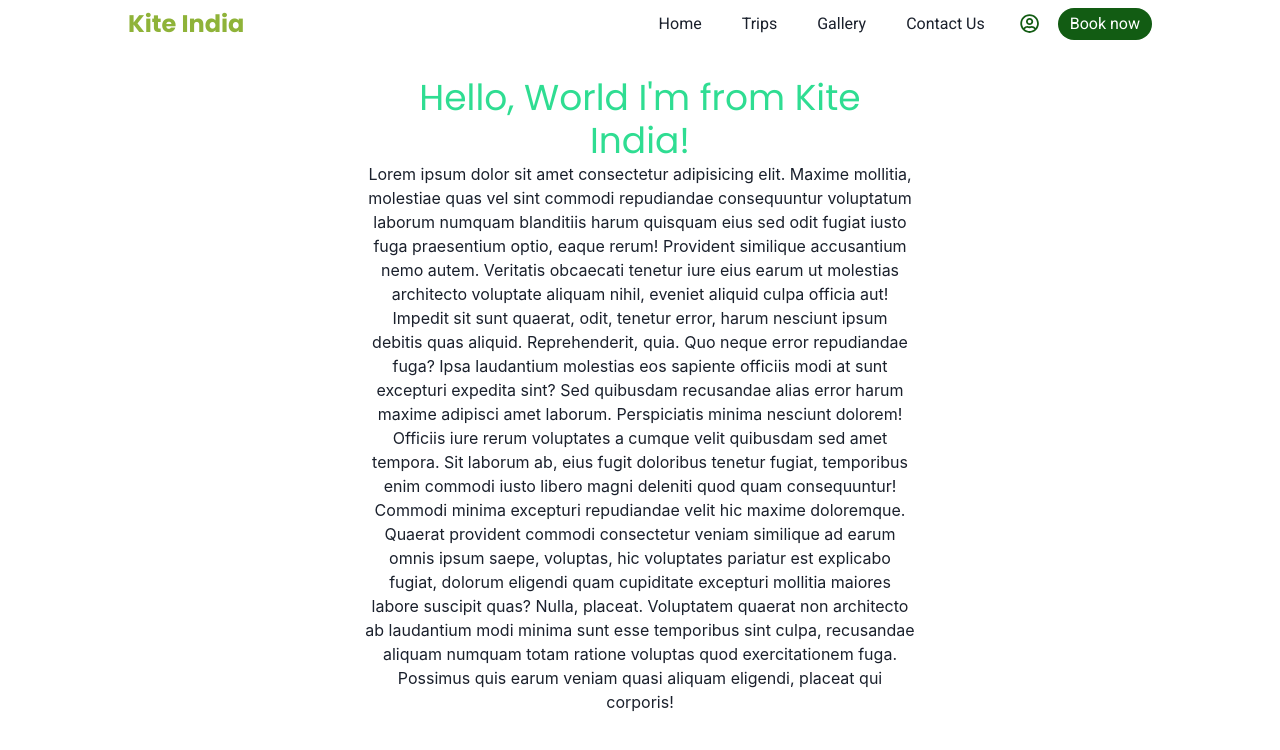
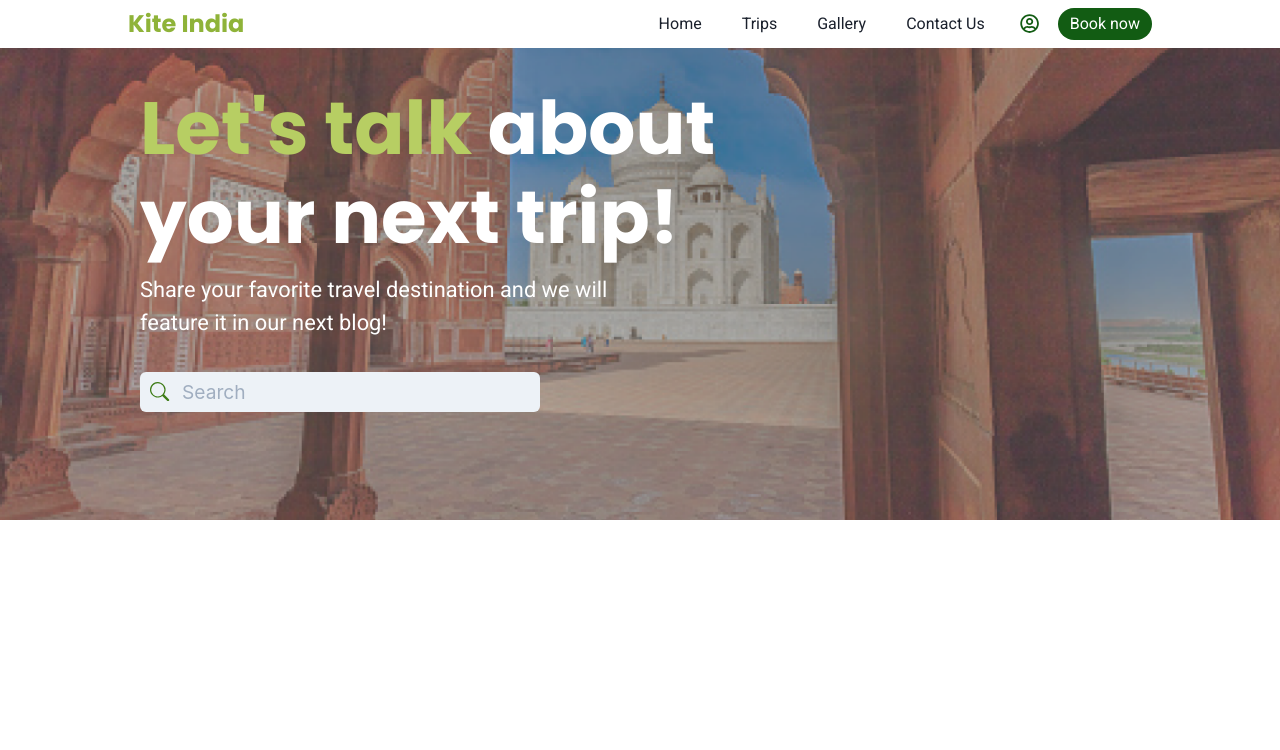
Before and after one commit to kite-india/Kite_Website, a Next.js app: page / in a window 1280 px wide. Shown: the top 750 px of the page. Built offline with nearby package versions, Linux system fonts and the light colour scheme.

Commit message:
Hero Section Done

```diff
--- a/components/Navbar.jsx
+++ b/components/Navbar.jsx
@@ -48,8 +48,8 @@ const BookBtn = () => (
   </Button>
 )
 
-const LinkItem = ({ href, children, key }) => (
-  <NextLink href={href} key={key}>
+const LinkItem = ({ href, children }) => (
+  <NextLink href={href}>
     <Link
       fontSize="16px"
       fontFamily="'Roboto'"
@@ -70,9 +70,10 @@ const Navbar = () => {
       align="center"
       position="fixed"
       w="100%"
-      bg="rgba(255,255,255,0.8)"
+      bg="rgba(255,255,255,1)"
       backdropFilter="saturate(180%) blur(5px)"
       mb={4}
+      zIndex={100}
     >
       <Flex justifyContent="center" alignItems="center">
         <Heading as="h4" fontSize="24px" color="navbarLogo">
--- /dev/null
+++ b/components/sections/hero-section.jsx
@@ -0,0 +1,78 @@
+import React from 'react'
+import Image from 'next/image'
+import {
+  Box,
+  Text,
+  Heading,
+  chakra,
+  Input,
+  InputGroup,
+  InputLeftElement
+} from '@chakra-ui/react'
+import Section from '../Section'
+import img1 from '../../images/hero.png'
+import { BsSearch } from 'react-icons/bs'
+
+const ChakraImage = chakra(Image)
+
+const HeroSection = () => {
+  return (
+    <Box
+      w="100vw"
+      h={{ base: '85vh', md: '65vh' }}
+      display="flex"
+      alignItems="center"
+      justifyContent={{ base: 'center', md: 'flex-start' }}
+      pt={{ base: 3, md: 0 }}
+    >
+      <ChakraImage
+        src={img1}
+        alt="hero"
+        layout="fill"
+        objectFit="cover"
+        quality={100}
+        zIndex={0}
+      />
+      <Box
+        mt={{ base: 16, md: 0 }}
+        position="absolute"
+        zIndex={10}
+        w="100vw"
+        px={{ base: '3', md: '8.75rem' }}
+      >
+        <Section delay={0.2}>
+          <Heading fontSize="4.625rem" color="white">
+            <Text as="span" color="#B7CE63">
+              Let&apos;s talk{' '}
+            </Text>
+            about
+            <br /> your next trip!
+          </Heading>
+          <Text
+            w={{ md: '31.56rem' }}
+            fontSize="1.365rem"
+            color="white"
+            fontFamily="'Roboto'"
+            mt={3}
+          >
+            Share your favorite travel destination and we will feature it in our
+            next blog!
+          </Text>
+          <InputGroup w={{ md: '25rem' }} mt={8}>
+            <InputLeftElement pointerEvents="none">
+              <BsSearch color="#3E7C17" fontSize="1.2rem" />
+            </InputLeftElement>
+            <Input
+              placeholder="Search"
+              variant="filled"
+              fontSize="1.2rem"
+              color="#434343"
+            />
+          </InputGroup>
+        </Section>
+      </Box>
+    </Box>
+  )
+}
+
+export default HeroSection
--- a/pages/index.js
+++ b/pages/index.js
@@ -1,47 +1,14 @@
 import React from 'react'
 import { Box, Heading, Text, Container } from '@chakra-ui/react'
 import { Navbar, Section } from '../components'
+import HeroSection from '../components/sections/hero-section'
 
 const Page = () => {
   return (
-    <>
+    <div>
       <Navbar />
-      <Container as="main" id="home" pt={16}>
-        <Section delay={0.2}>
-          <Box borderRadius="lg" p={3} mb={6} align="center">
-            <Heading as="h2" color={'color3'} fontWeight="normal">
-              Hello, World I&apos;m from Kite India!
-            </Heading>
-            <Text>
-              Lorem ipsum dolor sit amet consectetur adipisicing elit. Maxime
-              mollitia, molestiae quas vel sint commodi repudiandae consequuntur
-              voluptatum laborum numquam blanditiis harum quisquam eius sed odit
-              fugiat iusto fuga praesentium optio, eaque rerum! Provident
-              similique accusantium nemo autem. Veritatis obcaecati tenetur iure
-              eius earum ut molestias architecto voluptate aliquam nihil,
-              eveniet aliquid culpa officia aut! Impedit sit sunt quaerat, odit,
-              tenetur error, harum nesciunt ipsum debitis quas aliquid.
-              Reprehenderit, quia. Quo neque error repudiandae fuga? Ipsa
-              laudantium molestias eos sapiente officiis modi at sunt excepturi
-              expedita sint? Sed quibusdam recusandae alias error harum maxime
-              adipisci amet laborum. Perspiciatis minima nesciunt dolorem!
-              Officiis iure rerum voluptates a cumque velit quibusdam sed amet
-              tempora. Sit laborum ab, eius fugit doloribus tenetur fugiat,
-              temporibus enim commodi iusto libero magni deleniti quod quam
-              consequuntur! Commodi minima excepturi repudiandae velit hic
-              maxime doloremque. Quaerat provident commodi consectetur veniam
-              similique ad earum omnis ipsum saepe, voluptas, hic voluptates
-              pariatur est explicabo fugiat, dolorum eligendi quam cupiditate
-              excepturi mollitia maiores labore suscipit quas? Nulla, placeat.
-              Voluptatem quaerat non architecto ab laudantium modi minima sunt
-              esse temporibus sint culpa, recusandae aliquam numquam totam
-              ratione voluptas quod exercitationem fuga. Possimus quis earum
-              veniam quasi aliquam eligendi, placeat qui corporis!
-            </Text>
-          </Box>
-        </Section>
-      </Container>
-    </>
+      <HeroSection />
+    </div>
   )
 }
 
```
Also changed, not shown: images/Featured.png (added), images/hero.png (added).
